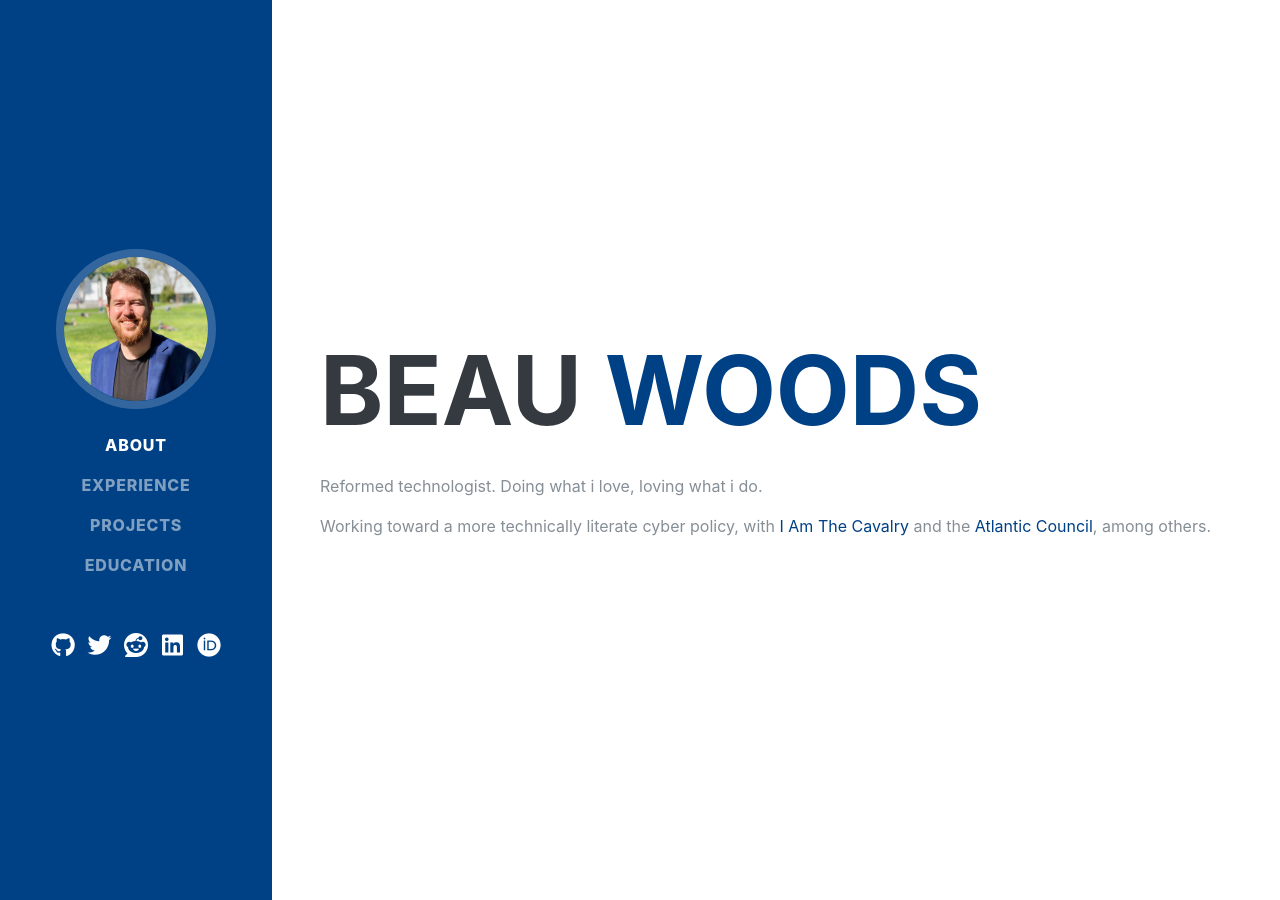
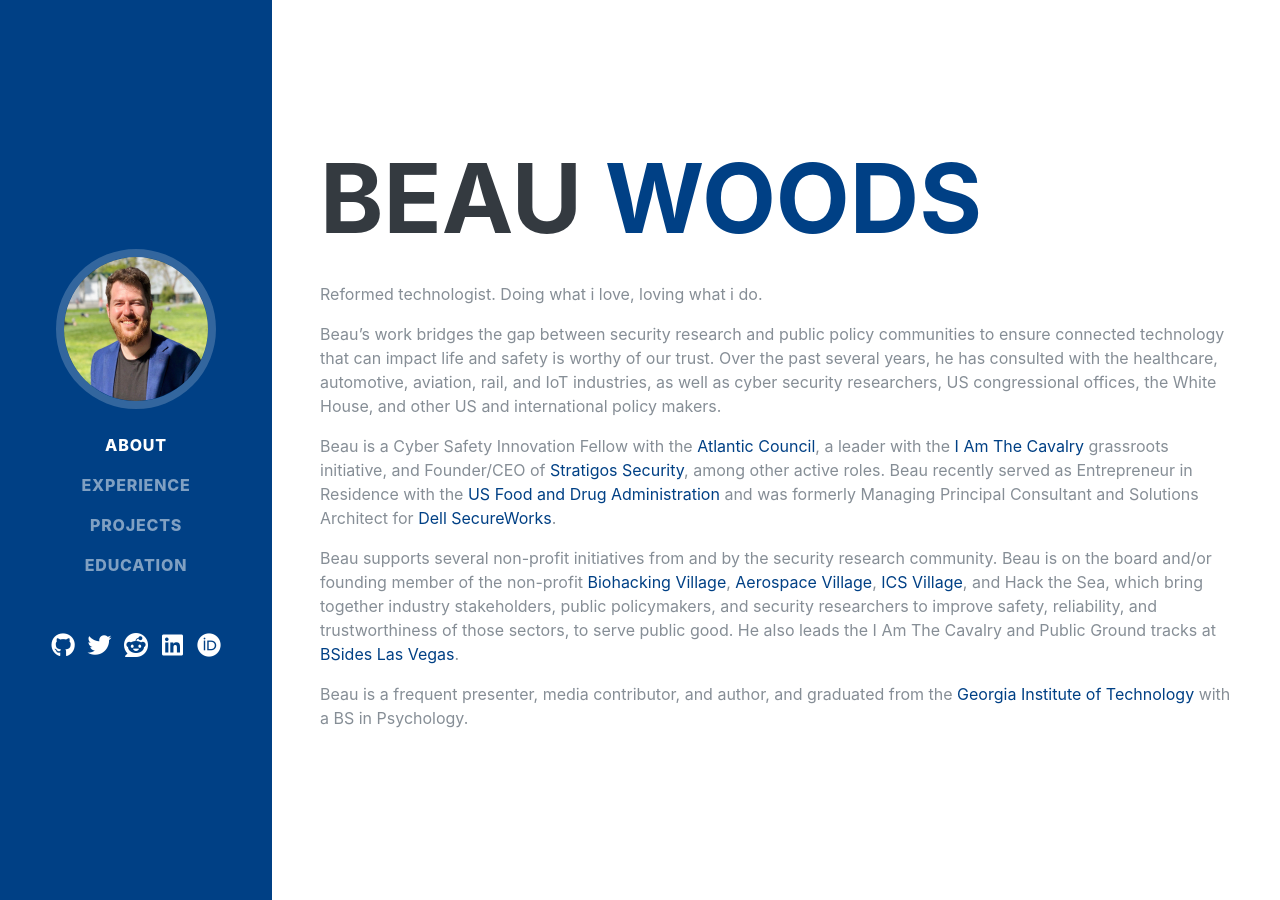
Before and after one commit to beauwoods/beauwoods.github.io, a Jekyll site: the page built from index.md, in a window 1280 px wide and 900 px high. Built offline with Jekyll 4.4.1, drawn with Linux system fonts in a browser that asks for light colours; nearby versions of some CDN libraries; some web fonts are replaced.

Commit message:
Update about.yml
Expand the bio

```diff
--- a/_data/about.yml
+++ b/_data/about.yml
@@ -6,4 +6,10 @@
   description:   |  # this will include new lines to allow paragraphs, as long as the following lines are indented properly
     Reformed technologist. Doing what i love, loving what i do.
 
-    Working toward a more technically literate cyber policy, with [I Am The Cavalry](https://iamthecavalry.org) and the [Atlantic Council](https://www.atlanticcouncil.org/expert/beau-woods/), among others.
+    Beau's work bridges the gap between security research and public policy communities to ensure connected technology that can impact life and safety is worthy of our trust. Over the past several years, he has consulted with the healthcare, automotive, aviation, rail, and IoT industries, as well as cyber security researchers, US congressional offices, the White House, and other US and international policy makers.
+
+    Beau is a Cyber Safety Innovation Fellow with the [Atlantic Council](https://www.atlanticcouncil.org/expert/beau-woods/), a leader with the [I Am The Cavalry](https://iamthecavalry.org) grassroots initiative, and Founder/CEO of [Stratigos Security](https://stratigossecurity.com), among other active roles. Beau recently served as Entrepreneur in Residence with the [US Food and Drug Administration](https://fda.gov) and was formerly Managing Principal Consultant and Solutions Architect for [Dell SecureWorks](https://secureworks.com).
+
+    Beau supports several non-profit initiatives from and by the security research community. Beau is on the board and/or founding member of the non-profit [Biohacking Village](https://villageb.io), [Aerospace Village](https://aerospacevillage.org), [ICS Village](https://icsvillage.org), and Hack the Sea, which bring together industry stakeholders, public policymakers, and security researchers to improve safety, reliability, and trustworthiness of those sectors, to serve public good. He also leads the I Am The Cavalry and Public Ground tracks at [BSides Las Vegas](https://bsideslv.org).
+
+    Beau is a frequent presenter, media contributor, and author, and graduated from the [Georgia Institute of Technology](https://gatech.edu) with a BS in Psychology.
```
